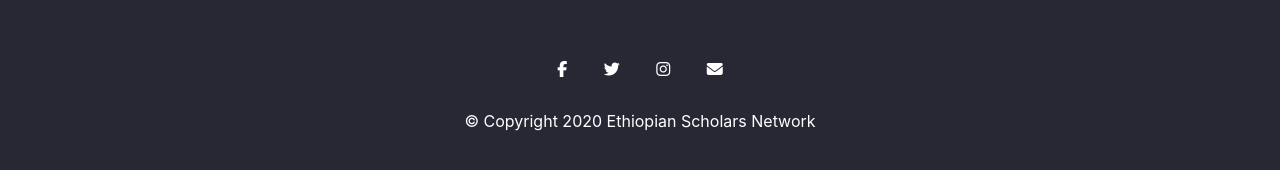
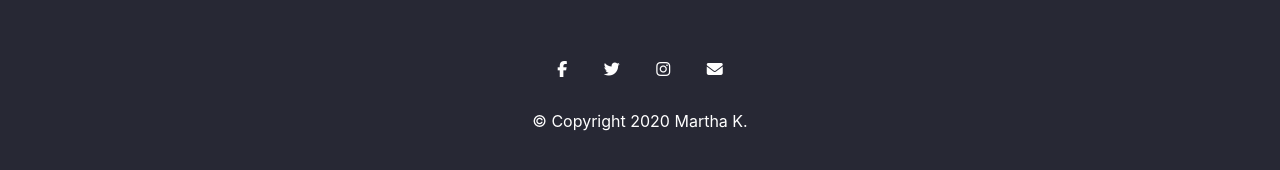
Before and after one commit to megeb/EthScholars, a plain HTML site: page index.html in a window 1280 px wide. Shown: the part 4049-4219 px from the top of the page. Drawn offline with nearby package versions, Linux system fonts and the light colour scheme.

Commit message:
Update index.html

```diff
--- a/index.html
+++ b/index.html
@@ -281,7 +281,7 @@
             <i class="social-icon fab fa-twitter"></i>
             <i class="social-icon fab fa-instagram"></i>
             <i class="social-icon fas fa-envelope"></i>
-            <p>© Copyright 2020 Ethiopian Scholars Network</p>
+            <p>© Copyright 2020 Martha K.</p>
           </div>
         </footer>
       </div>
```
